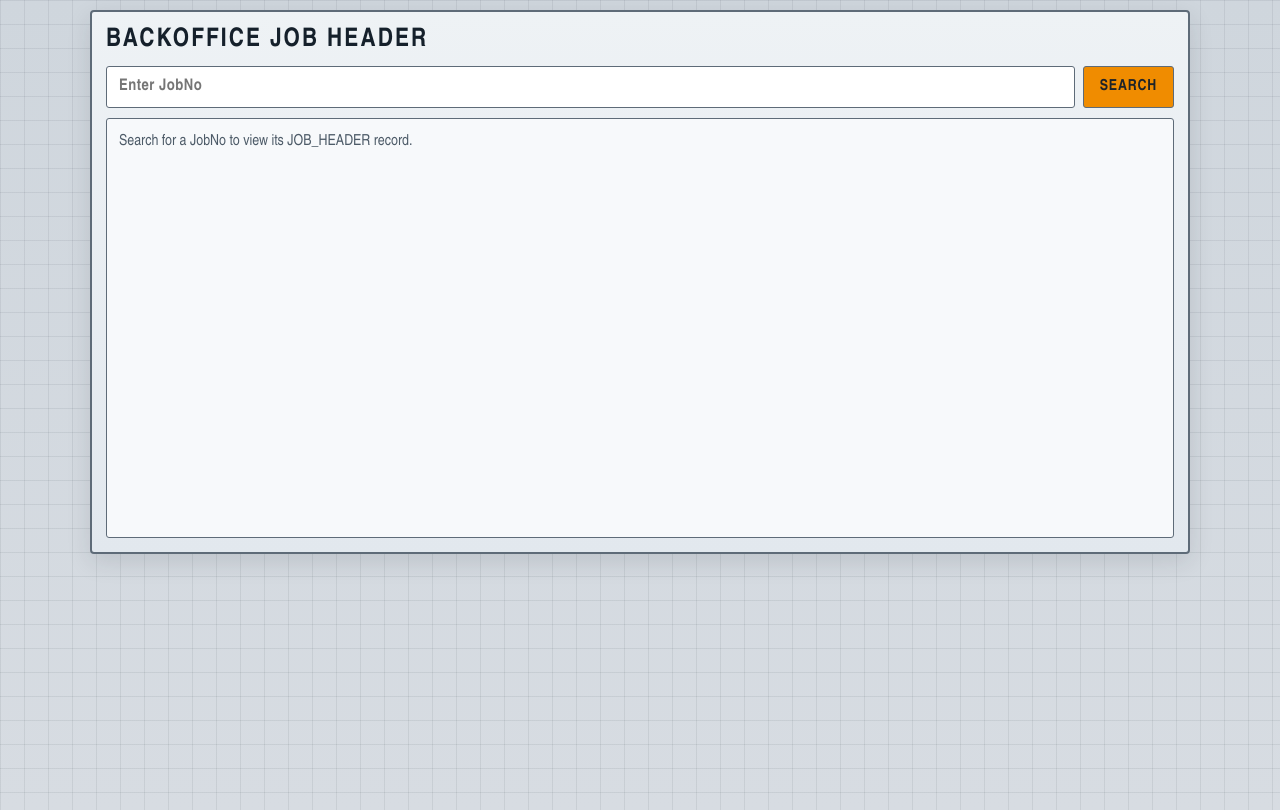
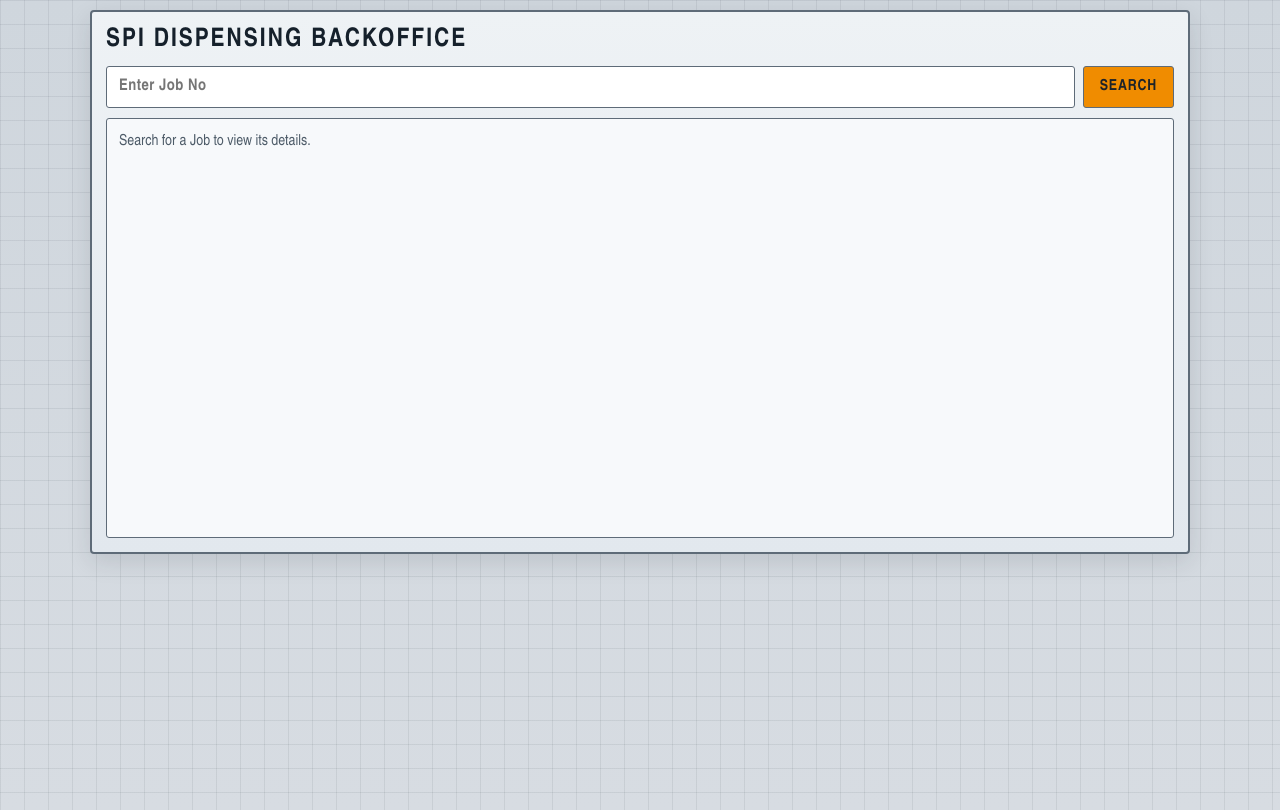
Before and after one commit to sterling-parfums/spi-arabscale-sync, a website: page src/html/index.html in a window 1280 px wide. Drawn offline with Linux system fonts and the light colour scheme.

Commit message:
feat: rename titles and placeholders

```diff
--- a/src/html/index.html
+++ b/src/html/index.html
@@ -3,18 +3,18 @@
   <head>
     <meta charset="UTF-8" />
     <meta name="viewport" content="width=device-width, initial-scale=1.0" />
-    <title>Backoffice Job Header</title>
+    <title>SPI Dispensing Backoffice</title>
     <link rel="stylesheet" href="/style.css" />
   </head>
   <body>
     <main>
-      <h1>Backoffice Job Header</h1>
+      <h1>SPI Dispensing Backoffice</h1>
       <div class="controls">
-        <input id="jobNo" type="text" placeholder="Enter JobNo" />
+        <input id="jobNo" type="text" placeholder="Enter Job No" />
         <button id="searchButton" type="button">Search</button>
       </div>
       <section id="job-header">
-        <p class="placeholder">Search for a JobNo to view its JOB_HEADER record.</p>
+        <p class="placeholder">Search for a Job to view its details.</p>
       </section>
     </main>
     <div id="confirmModal" class="modal" hidden>
```
